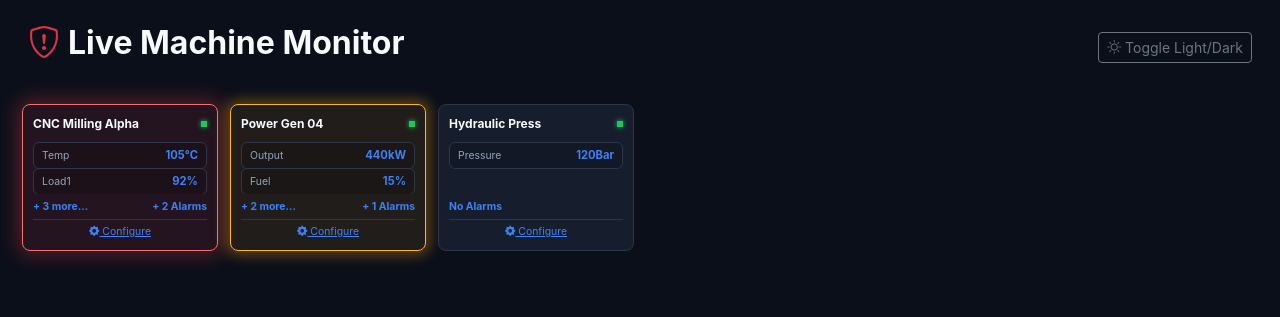
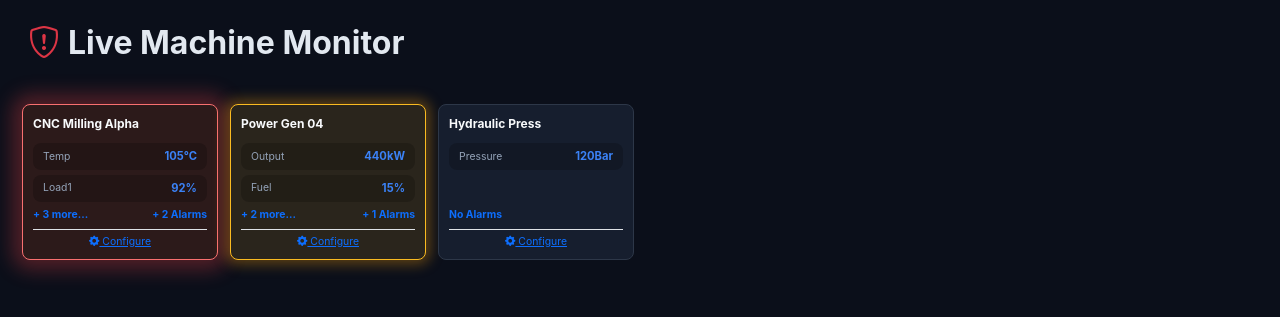
Before and after one commit to Jayendra-14/dasshboard, a Django app: page / in a window 1280 px wide. Shown: the top 317 px of the page. Run offline with Django 5.2, Linux system fonts and the light colour scheme; some libraries are stand-ins or nearby versions.

Commit message:
Initial design

```diff
--- a/templates/HomePage.html
+++ b/templates/HomePage.html
@@ -7,66 +7,83 @@
     <link href="https://cdn.jsdelivr.net/npm/bootstrap@5.3.0/dist/css/bootstrap.min.css" rel="stylesheet">
     <link rel="stylesheet" href="https://cdn.jsdelivr.net/npm/bootstrap-icons@1.11.0/font/bootstrap-icons.css">
     <style>
-    /* --- THEME VARIABLES --- */
-    :root {
-        --bg-color: #0b0f1a;
-        --card-bg: #161e2e;
-        --card-border: #2d3748;
-        --text-main: #f8fafc;
-        --text-muted: #94a3b8;
-        --accent: #3b82f6;
-        --param-bg: rgba(0, 0, 0, 0.2);
-        --modal-bg: #161e2e;
-        --border-sep: #2d3748;
-    }
+        body { background-color: #0b0f1a; color: #e2e8f0; font-family: 'Inter', sans-serif; }
 
-    /* --- LIGHT MODE OVERRIDES --- */
-    body.light-mode {
-        --bg-color: #f1f5f9;
-        --card-bg: #ffffff;
-        --card-border: #cbd5e1;
-        --text-main: #0f172a;
-        --text-muted: #64748b;
-        --accent: #2563eb;
-        --param-bg: #f8fafc;
-        --modal-bg: #ffffff;
-        --border-sep: #e2e8f0;
-    }
-
-    body {
-        background-color: var(--bg-color);
-        color: var(--text-main);
-        font-family: 'Inter', sans-serif;
-        transition: background-color 0.3s ease;
-    }
-
-    /* --- BLINKING ANIMATIONS (FIXED) --- */
+        /* --- BLINKING ANIMATIONS --- */
         @keyframes pulse-red {
             0% { box-shadow: 0 0 0 0 rgba(239, 68, 68, 0.7); border-color: #ef4444; }
-        50% { box-shadow: 0 0 20px 5px rgba(239, 68, 68, 0.3); border-color: #f87171; background: rgba(239, 68, 68, 0.1); }
+            50% { box-shadow: 0 0 20px 10px rgba(239, 68, 68, 0.3); border-color: #f87171; background: #2d1a1a; }
             100% { box-shadow: 0 0 0 0 rgba(239, 68, 68, 0); border-color: #ef4444; }
         }
 
         @keyframes pulse-orange {
             0% { box-shadow: 0 0 0 0 rgba(245, 158, 11, 0.7); border-color: #f59e0b; }
-        50% { box-shadow: 0 0 15px 5px rgba(245, 158, 11, 0.3); border-color: #fbbf24; background: rgba(245, 158, 11, 0.1); }
+            50% { box-shadow: 0 0 15px 5px rgba(245, 158, 11, 0.3); border-color: #fbbf24; background: #2d261a; }
             100% { box-shadow: 0 0 0 0 rgba(245, 158, 11, 0); border-color: #f59e0b; }
         }
 
-    .alarm-critical { animation: pulse-red 1.5s infinite !important; }
-    .alarm-warning { animation: pulse-orange 2s infinite !important; }
+        .alarm-critical { animation: pulse-red 1.5s infinite; }
+        .alarm-warning { animation: pulse-orange 2s infinite; }
 
-    /* --- GRID & CARD STYLING --- */
+        /* --- CARD STYLING --- */
+        .machine-card {
+            background: #161e2e;
+            border: 2px solid #2d3748;
+            border-radius: 12px;
+            padding: 20px;
+            height: 100%;
+            transition: transform 0.2s ease, filter 0.2s ease, border-color 0.2s ease;
+            cursor: default;
+        }
+
+        .machine-card:hover {
+            transform: translateY(-5px) scale(1.02);
+            filter: brightness(1.1);
+            border-color: #3b82f6 !important;
+        }
+
+        .param-holder {
+            height: 50%;
+        }
+
+        .param-box {
+            background: rgba(0,0,0,0.2);
+            padding: 5px 10px;
+            border-radius: 8px;
+            margin-bottom: 5px;
+        }
+
+        .alarm-list {
+            font-size: 0.8rem;
+            max-height: 100px;
+            overflow-y: auto;
+            background: #0b0f1a;
+            padding: 10px;
+            border-radius: 6px;
+        }
+
+        .priority-dot {
+            width: 8px;
+            height: 8px;
+            border-radius: 50%;
+            display: inline-block;
+            margin-right: 5px;
+        }
+    </style>
+    <style>
+        /* Container for 100+ machines */
         .compact-grid {
             display: grid;
+            /* This creates as many 180px columns as fit on the screen */
             grid-template-columns: repeat(auto-fill, minmax(180px, 1fr));
             gap: 12px;
             padding: 10px;
         }
 
+        /* Micro-Card Styling */
         .micro-card {
-        background: var(--card-bg);
-        border: 1px solid var(--card-border);
+            background: #161e2e;
+            border: 1px solid #2d3748;
             border-radius: 8px;
             padding: 10px;
             position: relative;
@@ -80,75 +97,30 @@
         .micro-card:hover {
             transform: scale(1.05);
             z-index: 100;
-        border-color: var(--accent);
-        box-shadow: 0 4px 20px rgba(0,0,0,0.2);
+            border-color: #3b82f6;
         }
 
-    /* --- TITLES & TEXT --- */
+        /* Smaller font for high density */
         .micro-title {
             font-size: 0.75rem;
             font-weight: 700;
             white-space: nowrap;
             overflow: hidden;
             text-overflow: ellipsis;
-        color: var(--text-main);
+            color: #f8fafc;
         }
 
         .micro-param {
             font-size: 0.65rem;
-        color: var(--text-muted);
+            color: #94a3b8;
             margin: 0;
         }
 
         .micro-value {
             font-size: 0.7rem;
-        color: var(--accent);
+            color: #3b82f6;
             font-weight: bold;
         }
-
-    /* --- PARAMETER ROTATION (NO SHAKE) --- */
-    .param-holder {
-        position: relative;
-        min-height: 52px;
-        overflow: hidden;
-        margin: 5px 0;
-    }
-
-    .param-box {
-        background: var(--param-bg);
-        padding: 4px 8px;
-        border-radius: 6px;
-        border: 1px solid var(--card-border);
-    }
-
-    .rotating-param {
-        position: absolute;
-        top: 0;
-        left: 0;
-        width: 100%;
-        opacity: 0;
-        visibility: hidden;
-        transition: opacity 0.4s ease-in-out, visibility 0.4s;
-        display: flex !important;
-    }
-
-    .rotating-param.pos-2 {
-        top: 26px; /* Row 2 spacing */
-    }
-
-    .rotating-param.active {
-        opacity: 1;
-        visibility: visible;
-    }
-
-    /* --- STATUS DOTS --- */
-    .dot-online { background-color: #22c55e; box-shadow: 0 0 5px #22c55e; }
-    .dot-offline { background-color: #94a3b8; }
-
-    /* --- HELPERS --- */
-    .border-top { border-top: 1px solid var(--border-sep) !important; }
-    .text-primary { color: var(--accent) !important; }
-    .hover-underline:hover { text-decoration: underline !important; }
     </style>
 </head>
 <body>
@@ -157,9 +129,6 @@
     <div class="d-flex justify-content-between align-items-center mb-4 px-3">
         <h2 class="fw-bold"><i class="bi bi-shield-exclamation me-2 text-danger"></i>Live Machine Monitor</h2>
         <!-- <button class="btn btn-outline-light btn-sm"><i class="bi bi-file-earmark-bar-graph me-2"></i>Download Alarm Report</button> -->
-         <button class="btn btn-sm btn-outline-secondary" onclick="toggleTheme()">
-            <i class="bi bi-brightness-high"></i> Toggle Light/Dark
-        </button>
     </div>
 
     <div class="compact-grid">
@@ -171,9 +140,9 @@
             <span class="dot {% if m.is_online %}dot-online{% else %}dot-offline{% endif %}" style="width: 6px; height: 6px;"></span>
         </div>
 
-        <div class="py-1 param-holder" data-machine-id="{{ m.id }}">
-    {% for p in m.parameters %}
-    <div class="param-box rotating-param justify-content-between align-items-center">
+        <div class="py-1 param-holder">
+            {% for p in m.parameters|slice:":2" %}
+            <div class="param-box d-flex justify-content-between align-items-center">
                 <span class="micro-param">{{ p.label }}</span>
                 <span class="micro-value">{{ p.value }}{{ p.unit|default:"" }}</span>
             </div>
@@ -219,6 +188,73 @@
     </div>
     {% endfor %}
 </div>
+
+    <!-- <div class="row g-4">
+        {% for m in machines %}
+        <div class="col-md-6 col-lg-4 col-xl-3">
+            <div class="machine-card
+                {% if m.highest_alarm_priority == 1 %}alarm-critical
+                {% elif m.highest_alarm_priority == 2 %}alarm-warning
+                {% endif %}">
+
+                <div class="d-flex justify-content-between mb-3">
+                    <h5 class="fw-bold m-0">{{ m.name }}</h5>
+                    <span class="badge {% if m.highest_alarm_priority == 1 %}bg-danger{% else %}bg-dark{% endif %}">
+                        {{ m.status }}
+                    </span>
+                </div>
+
+                <div class="mb-4">
+                    <h6 class="text-secondary small text-uppercase fw-bold mb-2">Parameters</h6>
+                    {% for p in m.parameters|slice:":3" %}
+                    <div class="param-box d-flex justify-content-between align-items-center">
+                        <span class="small text-muted">{{ p.label }}</span>
+                        <span class="fw-bold text-info">{{ p.value }} <small>{{ p.unit|default:"" }}</small></span>
+                    </div>
+                    {% endfor %}
+                    {% if m.parameters|length > 3 %}
+                    <div class="text-center mt-2">
+                        <a href="javascript:void(0)"
+                        onclick="openLogModal({{ m.id }})"
+                        class="text-primary small fw-bold text-decoration-none hover-underline">
+                        + {{ m.parameters|length|add:"-3" }} More Parameters...
+                        </a>
+                    </div>
+                    {% endif %}
+                </div>
+
+                <div>
+                    <h6 class="text-secondary small text-uppercase fw-bold mb-2">Recent Alarms ({{ m.alarms|length }})</h6>
+                    <div class="alarm-list">
+                        {% if m.alarms %}
+                            {% for a in m.alarms %}
+                            <div class="mb-2 border-bottom border-secondary pb-1 d-flex justify-content-between">
+                                <span>
+                                    <span class="priority-dot {% if a.priority == 'critical' %}bg-danger{% else %}bg-warning{% endif %}"></span>
+                                    {{ a.msg }}
+                                </span>
+                                <span class="text-muted small">{{ a.time }}</span>
+                            </div>
+                            {% endfor %}
+                        {% else %}
+                            <span class="text-success small"><i class="bi bi-check-circle me-1"></i> No active alarms</span>
+                        {% endif %}
+                    </div>
+                </div>
+
+                <div class="mt-3 pt-3 border-top d-flex gap-2">
+                    <button class="btn btn-sm btn-outline-info w-100" onclick="openLogModal({{ m.id }})" id="btn-{{ m.id }}">
+                        <i class="bi bi-clock-history"></i> Logs
+                    </button>
+                    <a  class="btn btn-sm btn-primary w-100">
+                        <i class="bi bi-gear"></i> Config
+                    </a>
+                </div>
+
+            </div>
+        </div>
+        {% endfor %}
+    </div> -->
 </div>
 <div class="modal fade" id="globalParamModal" tabindex="-1" aria-hidden="true">
     <div class="modal-dialog modal-dialog-centered">
@@ -308,96 +344,6 @@ function toggleCriticalOnly() {
     });
 }
 
-// 1. Theme Toggle Function
-function toggleTheme() {
-    document.body.classList.toggle('light-mode');
-    const isLight = document.body.classList.contains('light-mode');
-    localStorage.setItem('theme', isLight ? 'light' : 'dark');
-}
-
-// 2. Initialize Parameters Rotation
-document.addEventListener('DOMContentLoaded', () => {
-    // Load saved theme
-    if (localStorage.getItem('theme') === 'light') {
-        document.body.classList.add('light-mode');
-    }
-
-    const holders = document.querySelectorAll('.param-holder');
-    const machineStates = Array.from(holders).map(holder => ({
-        params: holder.querySelectorAll('.rotating-param'),
-        pageIndex: 0
-    }));
-
-    function cycleAll() {
-        machineStates.forEach(state => {
-            const { params, pageIndex } = state;
-            if (params.length === 0) return;
-
-            // Clear previous
-            params.forEach(p => p.classList.remove('active', 'pos-1', 'pos-2'));
-
-            // Show pair
-            const start = pageIndex * 2;
-            if (params[start]) params[start].classList.add('active', 'pos-1');
-            if (params[start + 1]) params[start + 1].classList.add('active', 'pos-2');
-
-            // Increment
-            state.pageIndex = (start + 2 >= params.length) ? 0 : pageIndex + 1;
-        });
-    }
-
-    cycleAll();
-    setInterval(cycleAll, 1000); // 1 Second Interval
-});
-
-document.addEventListener('DOMContentLoaded', () => {
-    const holders = document.querySelectorAll('.param-holder');
-
-    const machineStates = Array.from(holders).map(holder => ({
-        element: holder,
-        params: holder.querySelectorAll('.rotating-param'),
-        pageIndex: 0
-    }));
-
-    function cycleParameters() {
-        machineStates.forEach(state => {
-            const { params, pageIndex } = state;
-            if (params.length === 0) return;
-
-            // 1. Remove active and position classes from everything
-            params.forEach(p => {
-                p.classList.remove('active', 'pos-1', 'pos-2');
-            });
-
-            // 2. Identify the pair to show
-            const start = state.pageIndex * 2;
-
-            // Show first item in pair
-            if (params[start]) {
-                params[start].classList.add('active', 'pos-1');
-            }
-
-            // Show second item in pair (if it exists)
-            if (params[start + 1]) {
-                params[start + 1].classList.add('active', 'pos-2');
-            }
-
-            // 3. Increment page or reset
-            if ((start + 2) >= params.length) {
-                state.pageIndex = 0;
-            } else {
-                state.pageIndex++;
-            }
-        });
-    }
-
-    // Run once immediately
-    cycleParameters();
-
-    // 1000ms (1 second) interval
-    setInterval(cycleParameters, 2000);
-});
-
 function openAlarmModel(machineId){
     // 1. Find the specific machine from our registry using the ID
     const machine = machineRegistry.find(m => m.id === machineId);
```
Lines whose indentation alone changed are shown as unchanged.
